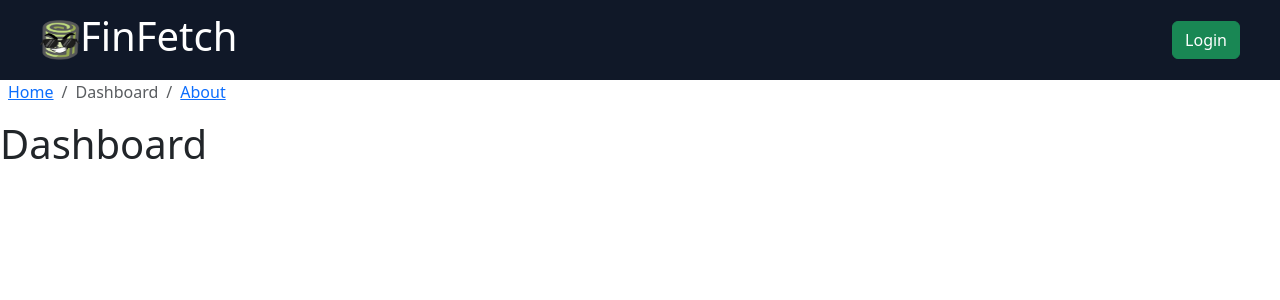
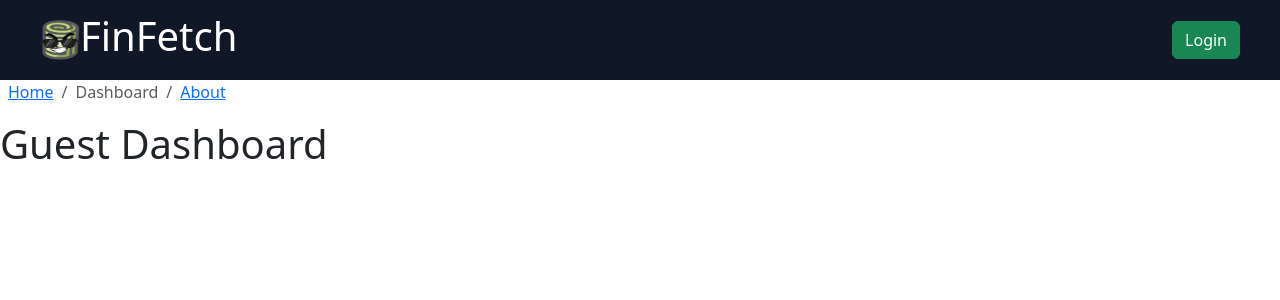
Before and after one commit to gitlep1/FinFetch, a React (Vite) app in the folder front-end/: page /dashboard in a window 1280 px wide. Shown: the top 300 px of the page. Built offline with nearby package versions, Linux system fonts and the light colour scheme; no server answers.

Commit message:
Updating: google oauth2.0 code

```diff
--- a/front-end/src/components/Account/Signin.jsx
+++ b/front-end/src/components/Account/Signin.jsx
@@ -93,7 +93,7 @@ export const Signin = ({ handleSignUpClick, handleAuthModalClose }) => {
     setTimeout(() => {
       setAuthUser(userData.payload);
       setAuthToken(userData.token);
-      navigate("/");
+      window.location.reload();
     }, 4100);
     return clearFields();
   };
--- a/front-end/src/components/Dashboard/Dashboard.jsx
+++ b/front-end/src/components/Dashboard/Dashboard.jsx
@@ -1,7 +1,12 @@
+import { GetCookies } from "../../CustomFunctions/HandleCookies";
+
+import { UserDashboard } from "./UserDashboard";
+import { GuestDashboard } from "./GuestDashboard";
+
 export const Dashboard = () => {
+  const userData = GetCookies("authUser") || null;
+
   return (
-    <div>
-      <h1>Dashboard</h1>
-    </div>
+    <div>{userData !== null ? <UserDashboard /> : <GuestDashboard />}</div>
   );
 };
--- /dev/null
+++ b/front-end/src/components/Dashboard/GuestDashboard.jsx
@@ -0,0 +1,7 @@
+export const GuestDashboard = () => {
+  return (
+    <div>
+      <h1>Guest Dashboard</h1>
+    </div>
+  );
+};
--- /dev/null
+++ b/front-end/src/components/Dashboard/UserDashboard.jsx
@@ -0,0 +1,7 @@
+export const UserDashboard = () => {
+  return (
+    <div>
+      <h1>User Dashboard</h1>
+    </div>
+  );
+};
--- a/front-end/src/components/Homepage/Homepage.jsx
+++ b/front-end/src/components/Homepage/Homepage.jsx
@@ -23,7 +23,10 @@ export const Homepage = () => {
   return (
     <div className="flex flex-col align-center justify-center h-[50dvh] w-50 mx-auto my-0">
       {userData !== null && JSON.parse(userData).profileimg !== "" && (
-        <Image src={JSON.parse(userData).profileimg} className="!w-25" />
+        <Image
+          src={JSON.parse(userData).profileimg}
+          className="w-25 align-self-center"
+        />
       )}
       <h1 className="!text-5xl">
         {timeOfDay}, {userData !== null ? JSON.parse(userData).username : null}
```
Also changed, not shown: 1 other file (tests, documents, lock files or other folders).
